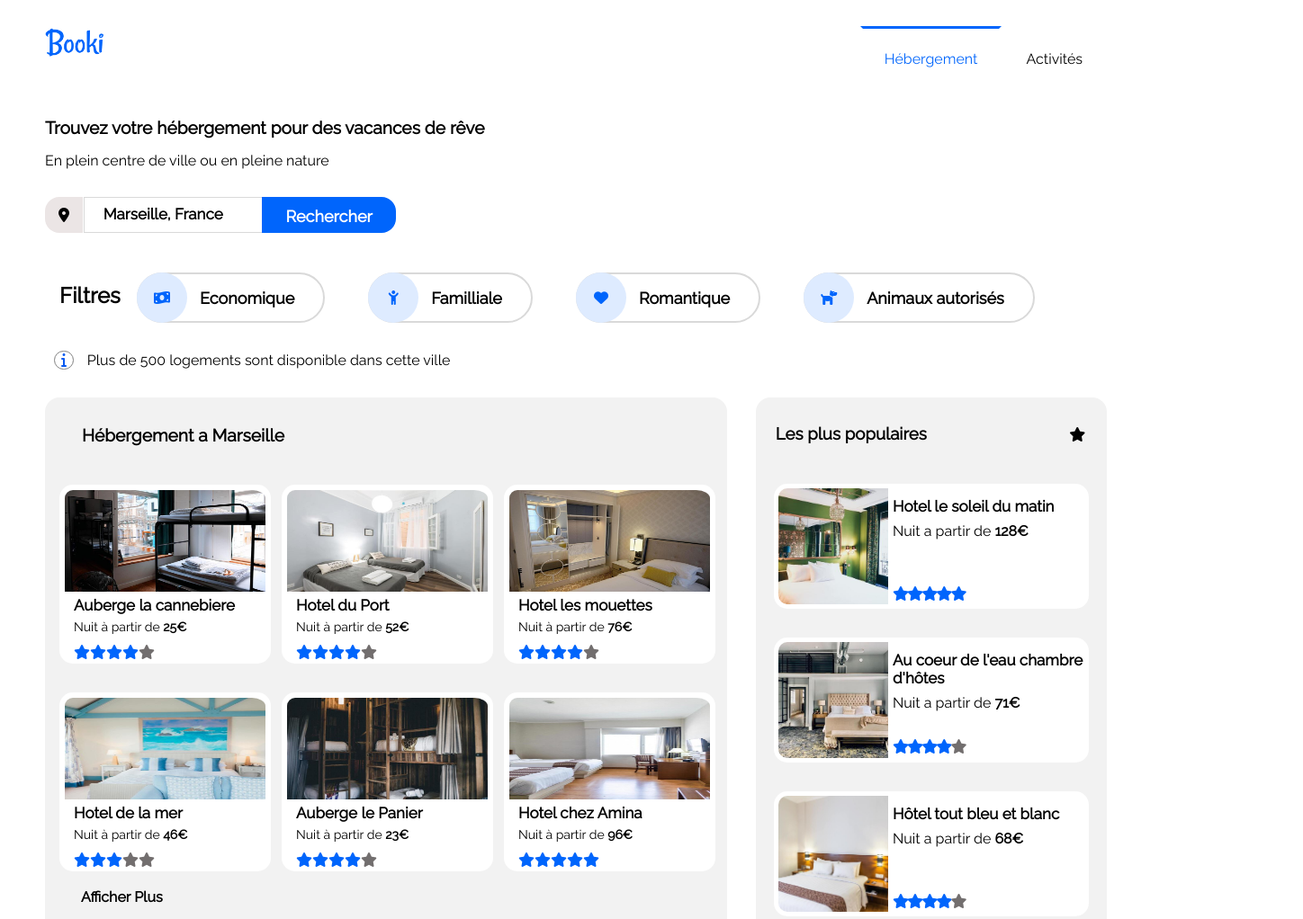
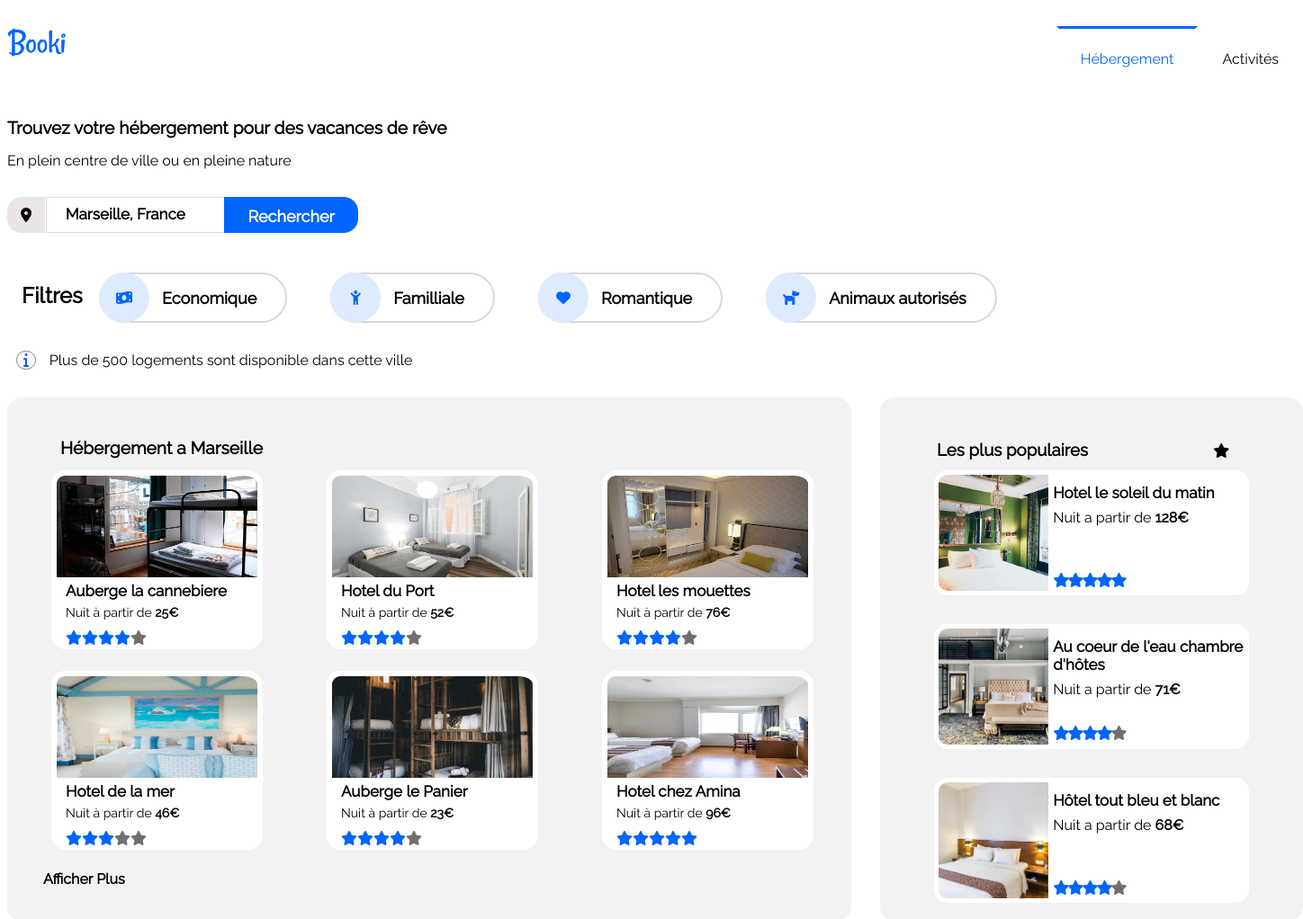
Before and after one commit to Redog932/Booki, a plain HTML site: page index.html in a window 1280 px wide. Shown: the top 1022 px of the page at 90% size, 1448 px wide, since content can reach past the window. Drawn offline with Linux system fonts and the light colour scheme.

Commit message:
reajustement des width

```diff
--- a/CSS/style.css
+++ b/CSS/style.css
@@ -11,7 +11,7 @@ header>nav>div>ul {
   }
 
 header {
-    width: 1180px;
+    width: 1440px;
     margin: 0 auto;
     display: flex;
     align-items: baseline;
@@ -64,7 +64,7 @@ header>nav>ul>li>a {
   /********titre*********/
 main {
   /* border: 1px solid purple; */
-  width: 1180px;
+  width: 1440px;
   margin: 0 auto;
 }
 /********titre*********/
@@ -237,7 +237,7 @@ section.hebergement .city-host>h3 {
   padding: 0px 0 0 25px;
   font-weight: bold;
   font-size: larger;
-  margin: 29px 0px 25px 6px
+  margin: 37px 0px -17px 24px;
 }
 
 .host-img{
@@ -265,9 +265,9 @@ section.hebergement .city-host>h3 {
 .Card-host-position {
   width: 235px;
   height: 199px;
-  margin: 16px 6px;
+  margin: 16px 32px 8px 39px;
   background-color: white;
-  border-radius: 15px;
+  border-radius: 16px;
 }
 
 .host-star{
@@ -397,7 +397,7 @@ div.card-popular:hover{
 }
 
 section.hebergement>div.popular>h3 {
-  margin: 9px 135px 45px -10px;
+  margin: 27px 0px 12px -27px;
 }
 
 .card-popular .fa-star{
@@ -441,7 +441,7 @@ section.hebergement>div.popular>h3 {
 .little-card-activity{
   Width:302px;
   Height:236px;
-  margin: 0px 36px;
+  margin: 0px 57px;
   box-shadow: 0 0 16px #0000002e;
   border-radius: 16px;
   margin-bottom: 16px;
@@ -485,7 +485,7 @@ footer h3 {
 }
 .footer-position {
   width: 100%;
-  max-width: 1180px;
+  max-width: 1440px;
   display: flex;
   gap: 15%;
 }
```
